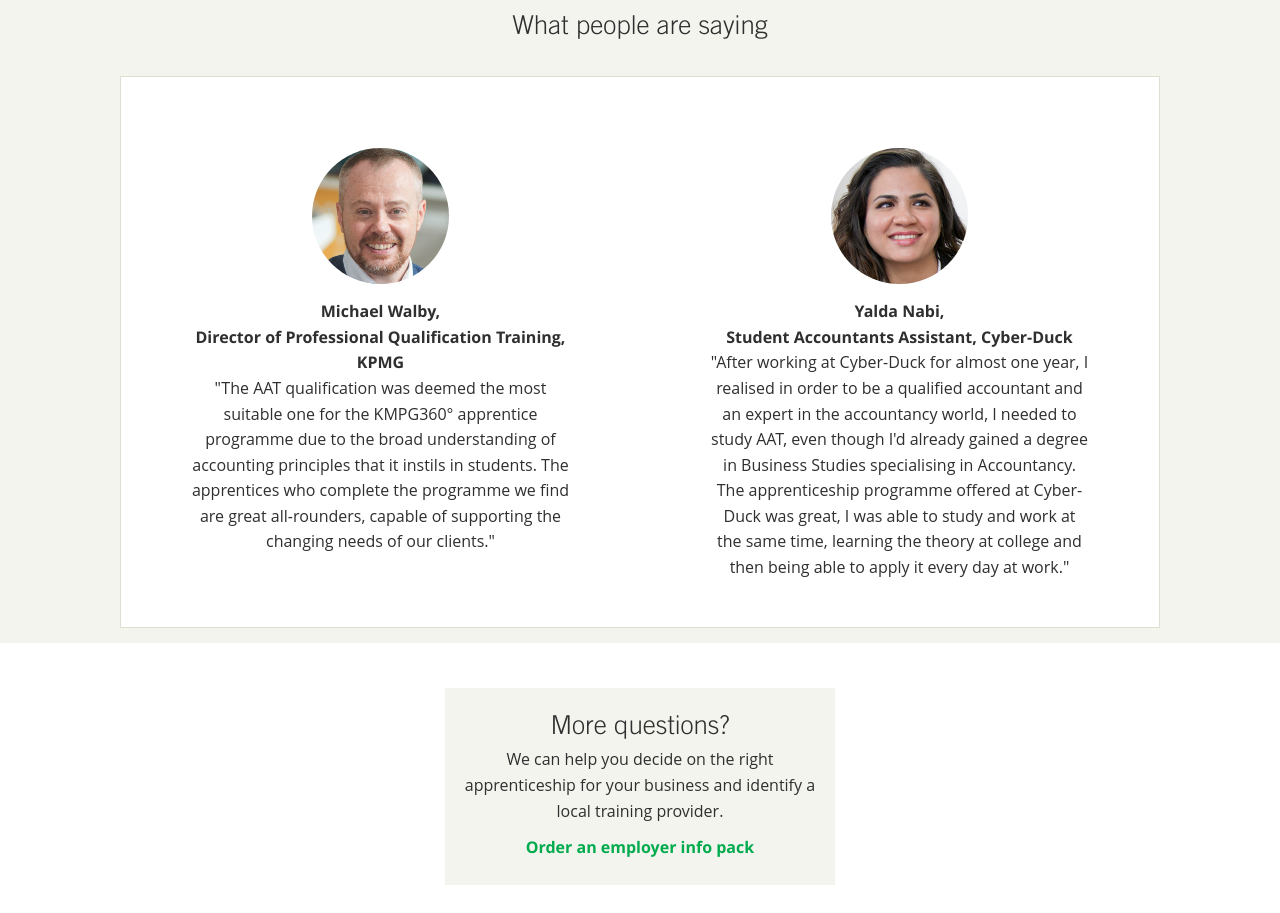
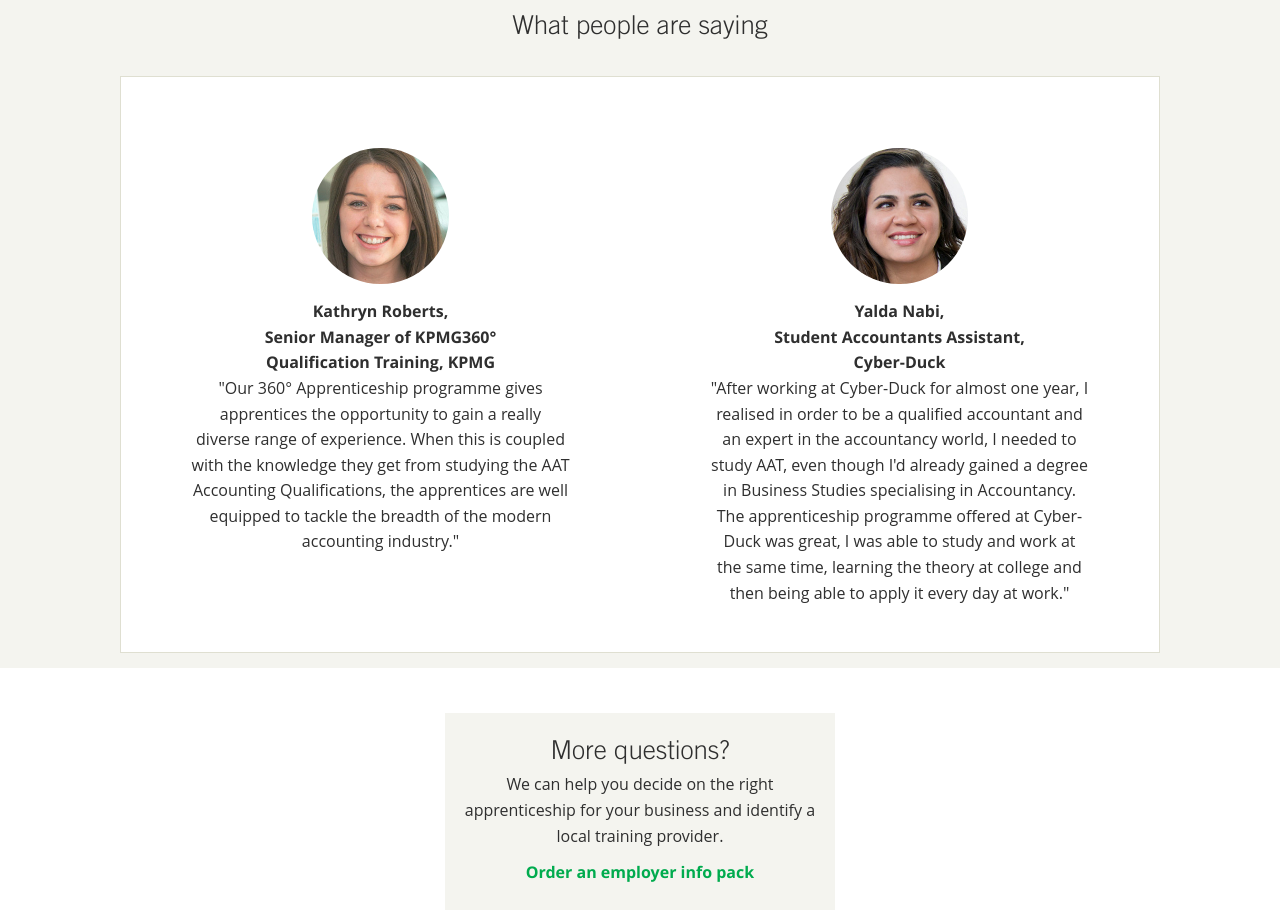
Before and after one commit to aat-dev/train.aat.org.uk, a website: page src/client/app/index.html in a window 1280 px wide. Shown: the part 1856-2769 px from the top of the page. Drawn offline with Linux system fonts and the light colour scheme; files that its build step writes are made by us from their sources; a script that the page names is missing; a small style sheet from the web is missing; files whose address does not match are found by name; a web font is replaced by a local one.

Commit message:
WEBREQUEST-17271 update case study

```diff
--- a/src/client/app/index.html
+++ b/src/client/app/index.html
@@ -151,10 +151,10 @@
     <section class="hero">
         <div class="hero-main">
             <div class="hero-main__row">
-                <div class="hero-main__img col-xs-12 col-md-4">
-                    <img src="/assets/img/MagicHat-20171113.gif" class="" alt="">
+                <div class="hero-main__img col-xs-12 col-md-5 col-md-offset-1">
+                    <img src="/assets/img/MagicHat.gif" class="" alt="Magic Hat">
                 </div>
-                <div class="hero-main__col col-xs-12 col-md-8">
+                <div class="hero-main__col col-xs-12 col-md-5">
                     <h1 class="hero__header">Turn an apprentice into an accountant</h1>
                     <span class="tagline-1">with AAT finance training</span>
                 </div>
@@ -345,19 +345,17 @@
                         <figure class="quote">
 
                             <div class="case-study__img">
-                                <img src="/assets/img/KPMG_360_Michael_Walby.jpg" alt="Michael Walby, Director of Professional Qualification Training, KPMG"
+                                <img src="/assets/img/KPMG_360_Kathryn_Roberts.jpg" alt="Kathryn Roberts, Senior Manager of KPMG360 Qualification Training, KPMG"
                                 />
                             </div>
 
-                            <figcaption>Michael Walby,<br/> <cite>Director of
-                            Professional Qualification Training,
-                            KPMG</cite></figcaption>
+                            <figcaption>Kathryn Roberts,<br/>
+                                <cite>Senior Manager of KPMG360&deg; Qualification Training, KPMG
+                                </cite>
+                            </figcaption>
 
                             <div class="blockquote-text text-center">
-                                <blockquote>"The AAT qualification was deemed the most suitable one for the KMPG360&deg; apprentice programme
-                                    due to the broad understanding of accounting principles that it instils in students.
-                                    The apprentices who complete the programme we find are great all-rounders, capable of
-                                    supporting the changing needs of our clients."
+                                <blockquote>"Our 360&deg; Apprenticeship programme gives apprentices the opportunity to gain a really diverse range of experience. When this is coupled with the knowledge they get from studying the AAT Accounting Qualifications, the apprentices are well equipped to tackle the breadth of the modern accounting industry."
                                 </blockquote>
                             </div>
                         </figure>
--- a/src/client/app/sass/_section_casestudies.scss
+++ b/src/client/app/sass/_section_casestudies.scss
@@ -65,6 +65,13 @@
         .case-study__contain {
           .case-study__contain--inner {
             padding: $padding-medium;
+
+            cite {
+              width: 260px;
+              display: block;
+              margin: auto;
+            }
+
           }
         }
       }
```
Also changed, not shown: build/assets/css/build.css, build/assets/img/KPMG_360_Kathryn_Roberts.jpg (added), build/assets/img/MagicHat.gif (renamed from build/assets/img/MagicHat-20171113.gif), build/index.html.
